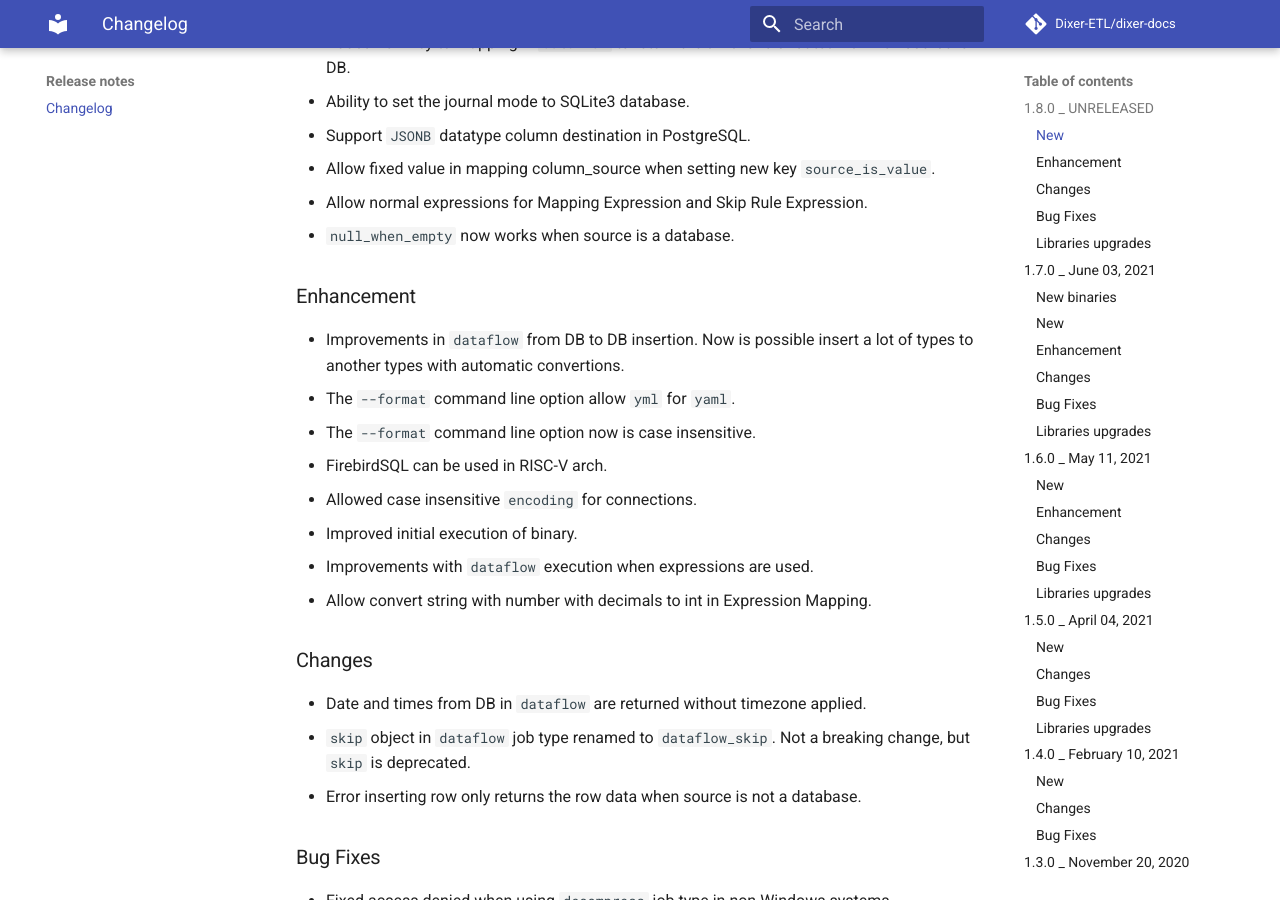
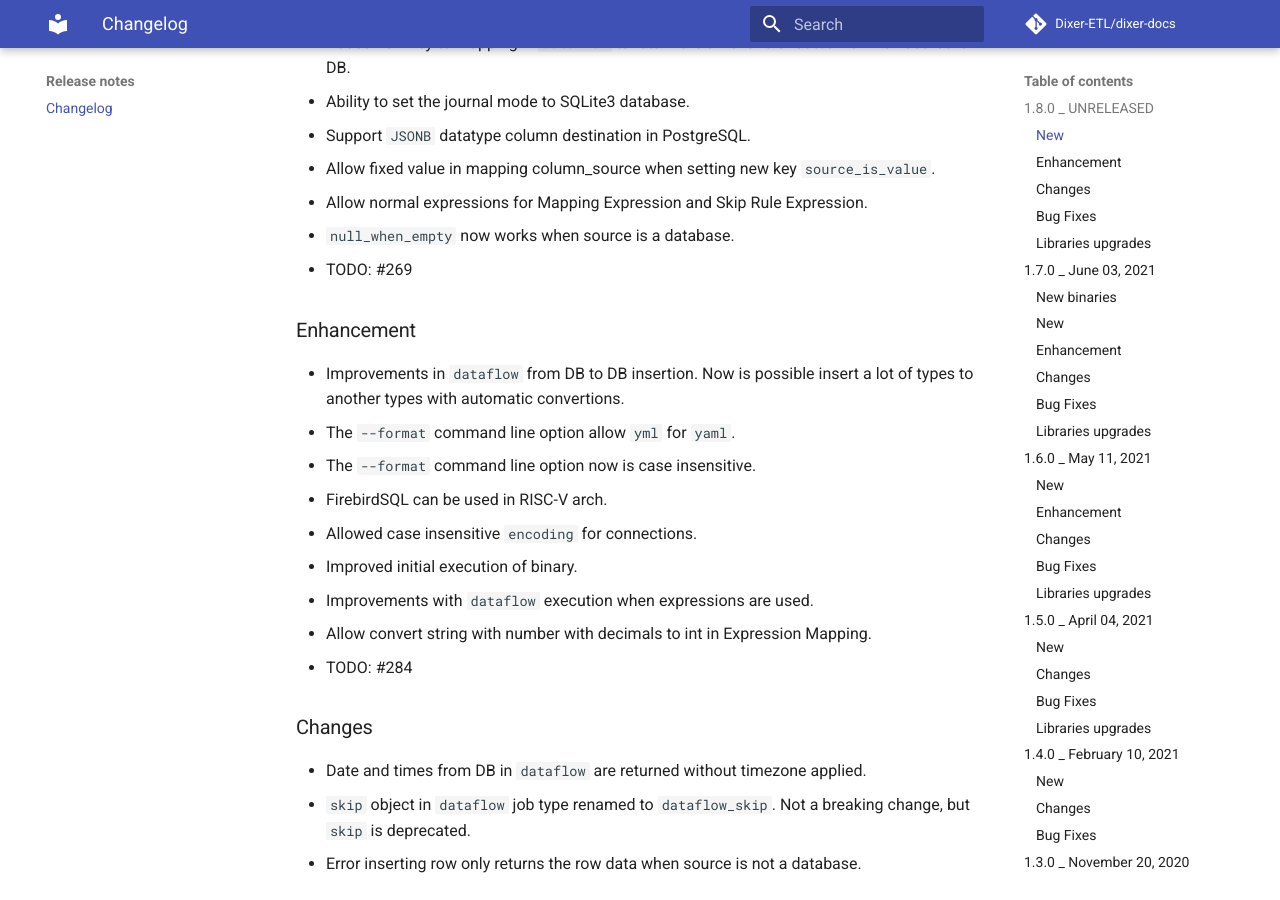
Before and after one commit to Dixer-ETL/dixer-docs, an MkDocs documentation site: the page built from docs/Changelog.md, in a window 1280 px wide and 900 px high, scrolled down 386 px. Built offline with MkDocs 1.6.1 and Material for MkDocs 9.7.7, drawn with Linux system fonts in a browser that asks for light colours; comment, search, counter and statistics services are not loaded.

Commit message:
Add some TODO

```diff
--- a/docs/Changelog.md
+++ b/docs/Changelog.md
@@ -12,6 +12,7 @@ The evaluation time decreased from 1 minute to 15 seconds.
 * Allow fixed value in mapping column_source when setting new key `source_is_value`.
 * Allow normal expressions for Mapping Expression and Skip Rule Expression.
 * `null_when_empty` now works when source is a database.
+* TODO: #269
 
 ### Enhancement
 * Improvements in `dataflow` from DB to DB insertion. Now is possible insert a lot of types to another types with automatic convertions.
@@ -22,6 +23,7 @@ The evaluation time decreased from 1 minute to 15 seconds.
 * Improved initial execution of binary.
 * Improvements with `dataflow` execution when expressions are used.
 * Allow convert string with number with decimals to int in Expression Mapping.
+* TODO: #284
 
 ### Changes
 * Date and times from DB in `dataflow` are returned without timezone applied.
```
